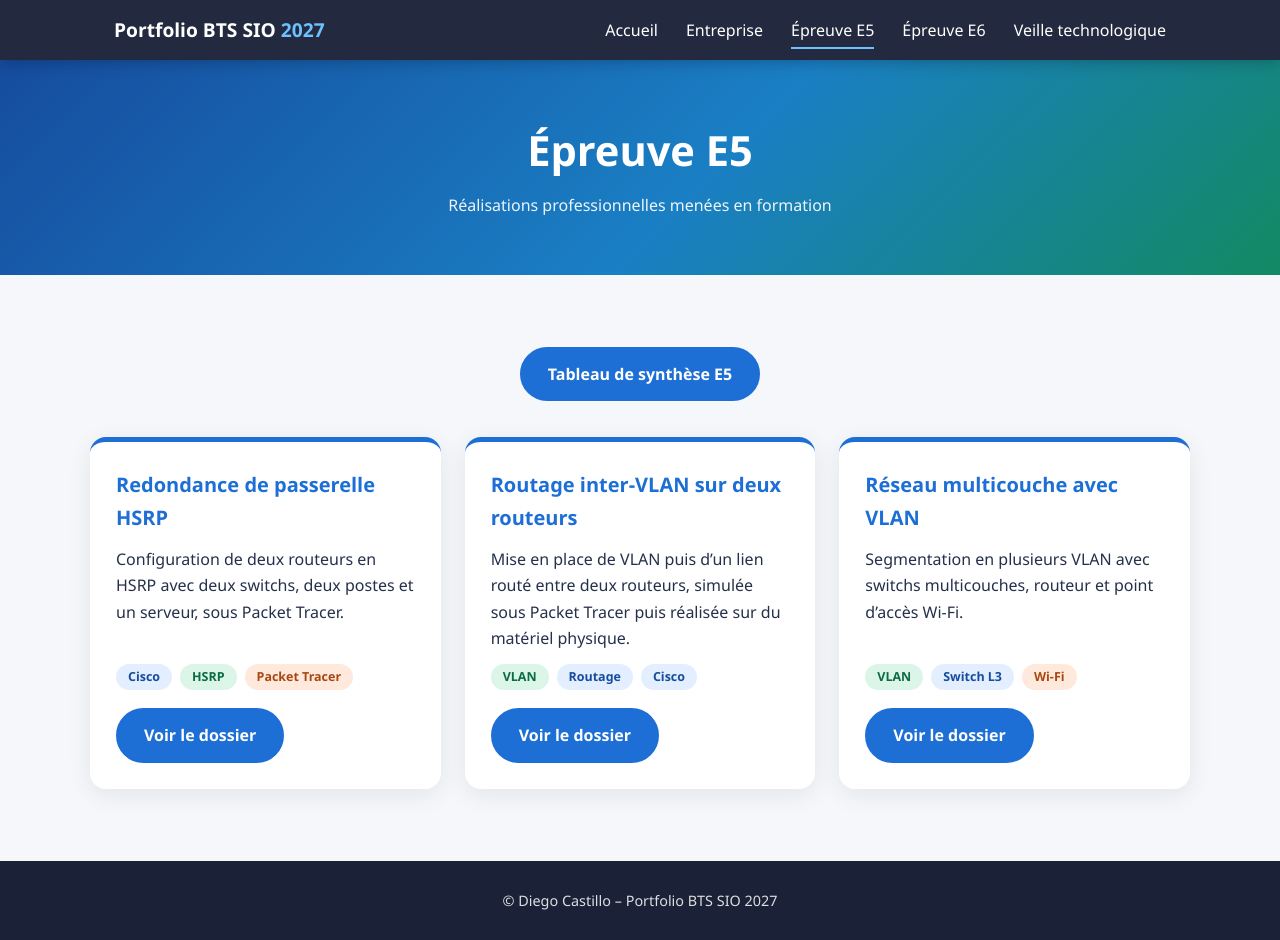
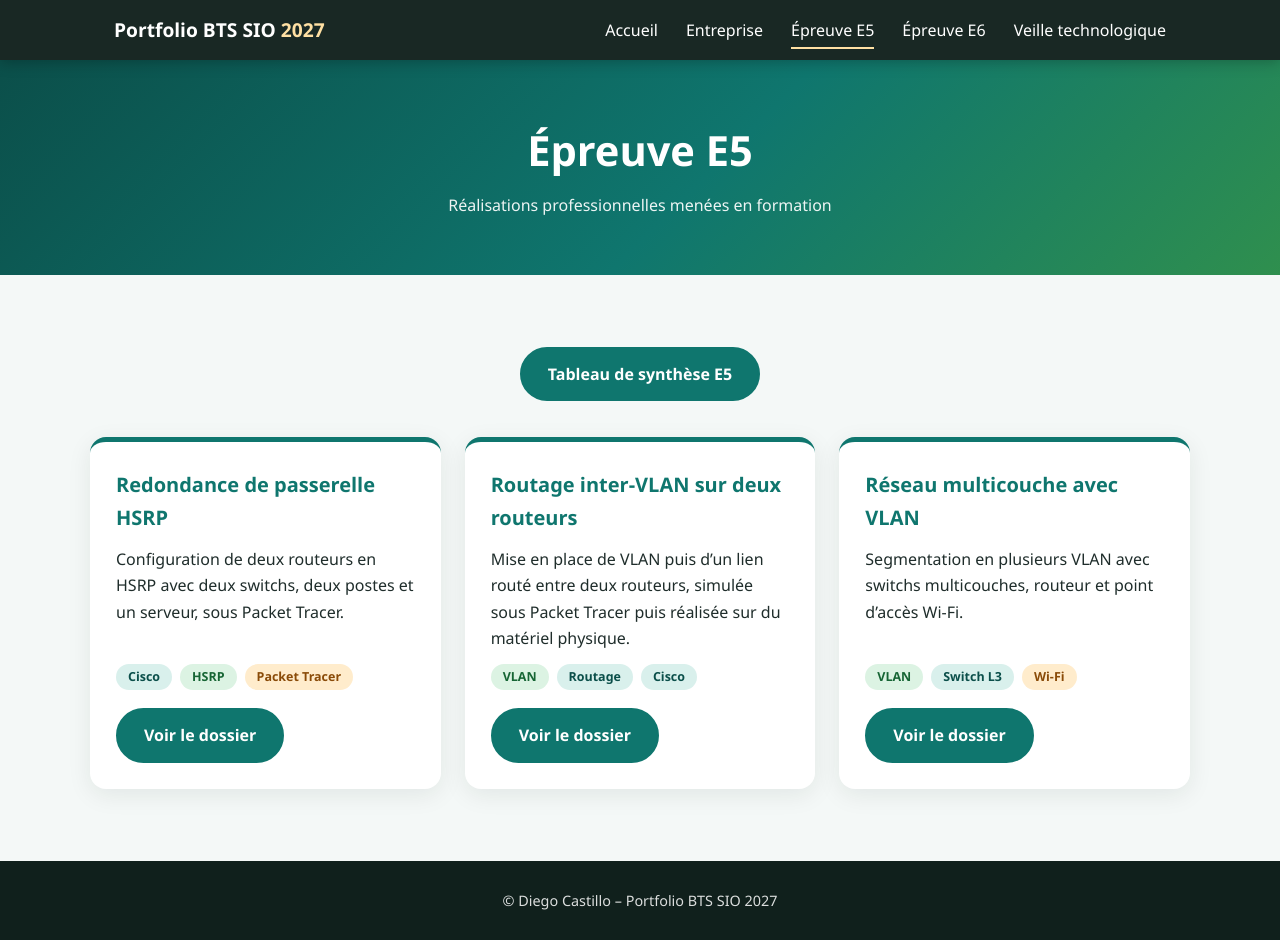
Before and after one commit to Raskker999/Portafolio-Diego-Castillo, a plain HTML site: page e5.html in a window 1280 px wide. Drawn offline with Linux system fonts and the light colour scheme.

Commit message:
Update CSS variables and styles for theme change

```diff
--- a/style.css
+++ b/style.css
@@ -1,30 +1,30 @@
-:root{--primary:#1d6fd6;--primary-d:#164c9e;--secondary:#14a46a;--accent:#f0793a;--dark:#1b2238;--light:#f5f7fa;--text:#25304a;--muted:#5d6b85;--line:#e2e8f0;--radius:16px;--shadow:0 6px 24px rgba(27,34,56,.08)}
+:root{--primary:#0F766E;--primary-d:#0B4F4A;--secondary:#15803D;--accent:#FFE0A3;--focus:#d97706;--dark:#10201C;--light:#f4f8f7;--text:#1f2d2b;--muted:#566b67;--line:#dbe7e4;--radius:16px;--shadow:0 6px 24px rgba(16,32,28,.08)}
 *,*::before,*::after{box-sizing:border-box}
 html{scroll-behavior:smooth;scroll-padding-top:76px}
 body{margin:0;font-family:"Segoe UI",system-ui,-apple-system,Roboto,Arial,sans-serif;color:var(--text);background:var(--light);line-height:1.65}
 a{color:var(--primary)}
-:focus-visible{outline:3px solid var(--accent);outline-offset:3px}
+:focus-visible{outline:3px solid var(--focus);outline-offset:3px}
 @media(prefers-reduced-motion:reduce){html{scroll-behavior:auto}}
 
 /* En-tête */
-.site-header{position:sticky;top:0;z-index:50;background:rgba(27,34,56,.96);backdrop-filter:blur(8px);box-shadow:0 2px 14px rgba(0,0,0,.25)}
+.site-header{position:sticky;top:0;z-index:50;background:rgba(16,32,28,.96);backdrop-filter:blur(8px);box-shadow:0 2px 14px rgba(0,0,0,.25)}
 .nav{max-width:1100px;margin:0 auto;padding:14px 24px;display:flex;align-items:center;justify-content:space-between;gap:16px}
 .brand{color:#fff;font-weight:700;font-size:1.2rem;text-decoration:none}
-.brand span{color:#6cc1ff}
+.brand span{color:#FFE0A3}
 .menu{display:flex;gap:28px;list-style:none;margin:0;padding:0}
 .menu a{color:#fff;text-decoration:none;font-weight:500;padding:6px 0;border-bottom:2px solid transparent}
-.menu a:hover,.menu a[aria-current="page"]{border-color:#6cc1ff}
+.menu a:hover,.menu a[aria-current="page"]{border-color:#FFE0A3}
 .menu-btn{display:none;background:none;border:0;padding:8px;cursor:pointer}
 .menu-btn span{display:block;width:26px;height:3px;background:#fff;margin:5px 0;border-radius:2px}
 
 /* Accueil */
-.hero{min-height:calc(100vh - 60px);display:grid;place-items:center;padding:48px 24px;background:linear-gradient(135deg,#164c9e,#1a7fc4 55%,#138a63);color:#fff}
+.hero{min-height:calc(100vh - 60px);display:grid;place-items:center;padding:48px 24px;background:linear-gradient(135deg,#0B4F4A,#0F766E 55%,#2F8F4E);color:#fff}
 .hero-card{width:100%;max-width:880px;background:rgba(255,255,255,.12);border:1px solid rgba(255,255,255,.28);border-radius:28px;padding:44px;backdrop-filter:blur(10px);box-shadow:0 20px 50px rgba(0,0,0,.2)}
 .hero-main{display:grid;grid-template-columns:1fr auto;gap:36px;align-items:center}
 .hero h1{margin:0 0 12px;font-size:clamp(2.2rem,5vw,3.6rem);line-height:1.1}
 .hero .role{font-size:1.25rem;margin:0 0 18px}
 .hero .job{margin:0;opacity:.92}
-.hero .job strong{color:#ffd9c2}
+.hero .job strong{color:var(--accent)}
 .photo{position:relative;width:240px;height:240px;border-radius:50%;border:4px solid rgba(255,255,255,.55);background:rgba(255,255,255,.2);display:grid;place-items:center;font-size:3.5rem;font-weight:700;overflow:hidden}
 .photo img{position:absolute;inset:0;width:100%;height:100%;object-fit:cover}
 .hero-actions{display:flex;flex-wrap:wrap;gap:12px;justify-content:center;margin-top:32px;padding-top:26px;border-top:1px solid rgba(255,255,255,.3)}
@@ -44,7 +44,7 @@ a{color:var(--primary)}
 .wrap{max-width:1100px;margin:0 auto}
 .section h2{text-align:center;margin:0 0 10px;font-size:2rem;color:var(--primary)}
 .lead{text-align:center;color:var(--muted);margin:0 auto 40px;max-width:60ch}
-.page-head{background:linear-gradient(135deg,#164c9e,#1a7fc4 55%,#138a63);color:#fff;text-align:center;padding:56px 24px}
+.page-head{background:linear-gradient(135deg,#0B4F4A,#0F766E 55%,#2F8F4E);color:#fff;text-align:center;padding:56px 24px}
 .page-head h1{margin:0 0 8px;font-size:clamp(1.8rem,4vw,2.6rem)}
 .page-head p{margin:0;opacity:.92}
 .stack{display:grid;gap:22px}
@@ -64,7 +64,7 @@ a{color:var(--primary)}
 .item strong{display:block}
 .item small{color:var(--muted);font-style:italic}
 .cv-frame{width:100%;height:560px;border:1px solid var(--line);border-radius:12px;background:#fff;margin-bottom:16px}
-.empty{max-width:640px;margin:0 auto;text-align:center;padding:44px 24px;border:2px dashed #b9c6da;border-radius:var(--radius);color:var(--muted);background:#fff}
+.empty{max-width:640px;margin:0 auto;text-align:center;padding:44px 24px;border:2px dashed #a9c4be;border-radius:var(--radius);color:var(--muted);background:#fff}
 .fiche{display:grid;grid-template-columns:max-content 1fr;gap:12px 28px;margin:0}
 .fiche dt{font-weight:600;color:var(--primary)}
 .fiche dd{margin:0}
@@ -73,9 +73,9 @@ a{color:var(--primary)}
 .proj p{flex:1}
 .proj .btn-blue{align-self:flex-start}
 .tags{list-style:none;display:flex;flex-wrap:wrap;gap:8px;padding:0;margin:0 0 18px}
-.tags li{font-size:.78rem;font-weight:600;padding:3px 12px;border-radius:999px;background:#e3efff;color:var(--primary-d)}
-.tags .t-green{background:#dcf5e9;color:#0b6b43}
-.tags .t-orange{background:#ffe9dc;color:#a8480f}
+.tags li{font-size:.78rem;font-weight:600;padding:3px 12px;border-radius:999px;background:#d9f0ec;color:var(--primary-d)}
+.tags .t-green{background:#dcf3e3;color:#166534}
+.tags .t-orange{background:#ffeccc;color:#8a4b08}
 .actions{text-align:center;margin-bottom:36px}
 
 /* Pied de page */
```
